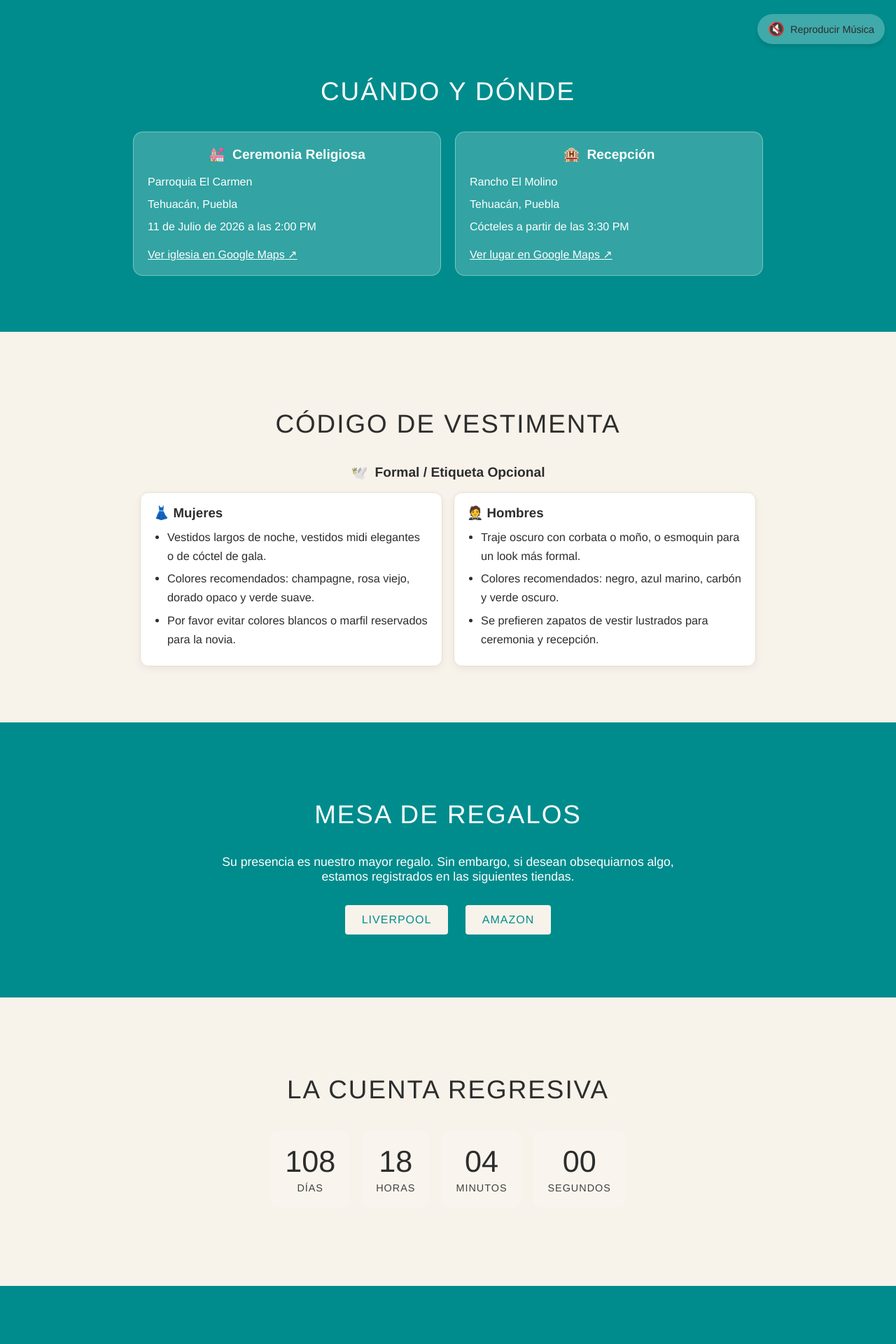
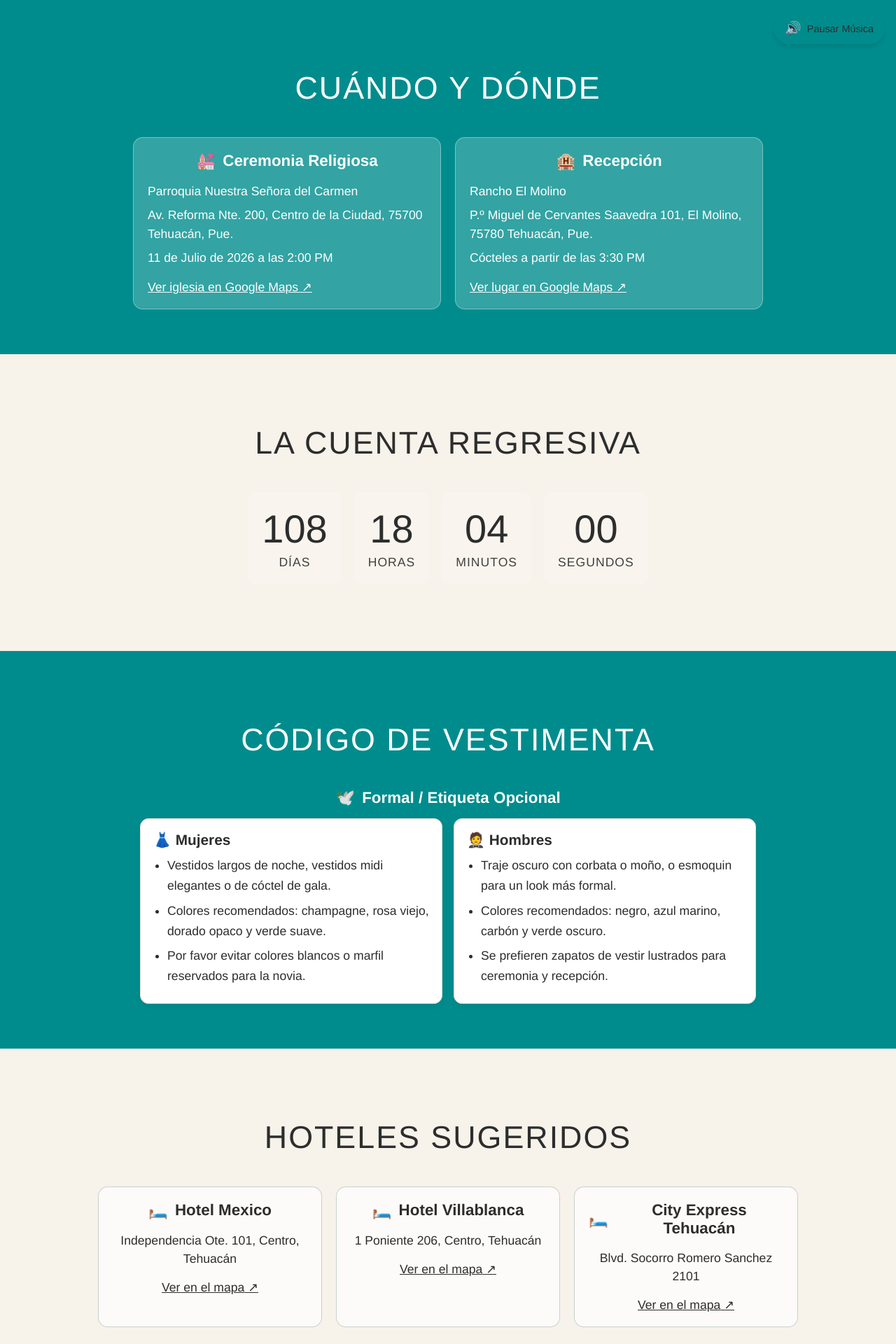
Before and after one commit to SlashGil/wedding, a Flask app: page / in a window 1280 px wide. Shown: the part 721-2641 px from the top of the page at 70% size. Run offline with Flask 3, Linux system fonts and the light colour scheme; data that the repository does not hold is empty.

Commit message:
:sparkles: Restore order and add address

```diff
--- a/wedding/static/css/style.css
+++ b/wedding/static/css/style.css
@@ -51,14 +51,14 @@ body {
 }
 
 .hero h1 {
-    font-size: 4em;
+    font-size: 4rem;
     margin: 0;
     font-weight: 300;
     letter-spacing: 5px;
 }
 
 .hero p {
-    font-size: 1.2em;
+    font-size: 1.3rem;
     font-weight: 300;
     letter-spacing: 2px;
     margin-top: 10px;
@@ -98,11 +98,11 @@ body {
 }
 
 .section {
-    padding: 5em 1.2em;
+    padding: 4rem 1.2rem;
 }
 
 .section h2 {
-    font-size: 2.3em;
+    font-size: 2.5rem;
     font-weight: 300;
     letter-spacing: 2px;
     margin-bottom: 1em;
@@ -126,7 +126,7 @@ body {
     justify-content: center;
     gap: 10px;
     margin-bottom: 1rem;
-    font-size: 1.2rem;
+    font-size: 1.3rem;
 }
 
 .venue-grid {
@@ -143,6 +143,7 @@ body {
     border: 1px solid rgba(255,255,255,0.35);
     border-radius: 14px;
     padding: 20px;
+    font-size: 1rem;
 }
 
 .section-light .venue-card,
@@ -185,6 +186,7 @@ body {
     margin-top: 0;
     margin-bottom: 10px;
     font-weight: 600;
+    font-size: 1.2rem;
 }
 
 .dress-card ul {
@@ -193,7 +195,7 @@ body {
 }
 
 .dress-card li {
-    font-size: 1.02em;
+    font-size: 1rem;
     line-height: 1.65;
     margin: 6px 0;
 }
@@ -217,12 +219,12 @@ body {
 }
 
 .countdown-box .number {
-    font-size: 2.7em;
+    font-size: 3rem;
     font-weight: 400;
 }
 
 .countdown-box .label {
-    font-size: 0.9em;
+    font-size: 1rem;
     text-transform: uppercase;
     letter-spacing: 1px;
     margin-top: 5px;
@@ -252,7 +254,7 @@ body {
     color: var(--brand);
     text-decoration: none;
     border-radius: 4px;
-    font-size: 1em;
+    font-size: 1rem;
     text-transform: uppercase;
     letter-spacing: 1px;
     transition: opacity 0.3s;
@@ -277,7 +279,7 @@ body {
     display: block;
     margin-top: 15px;
     font-weight: 500;
-    font-size: 0.9em;
+    font-size: 1rem;
     text-transform: uppercase;
     letter-spacing: 1px;
     color: #555;
@@ -293,6 +295,7 @@ body {
     border-radius: 6px;
     font-family: inherit;
     background-color: #fdfdfd;
+    font-size: 1rem;
 }
 
 .rsvp-form button {
@@ -304,7 +307,7 @@ body {
     border: none;
     cursor: pointer;
     border-radius: 6px;
-    font-size: 1.02em;
+    font-size: 1.1rem;
     letter-spacing: 1px;
     transition: opacity 0.3s;
 }
@@ -316,7 +319,7 @@ body {
 .rsvp-helper {
     margin-top: 8px;
     color: #666;
-    font-size: 0.85rem;
+    font-size: 0.9rem;
 }
 
 .flash-message {
@@ -327,6 +330,7 @@ body {
     max-width: 500px;
     border-radius: 6px;
     border: 1px solid #f1dfb6;
+    font-size: 1rem;
 }
 
 .rsvp-response {
@@ -338,6 +342,7 @@ body {
     border-radius: 12px;
     text-align: left;
     box-shadow: 0 6px 18px rgba(0,0,0,0.16);
+    font-size: 1rem;
 }
 
 .music-player {
@@ -366,7 +371,7 @@ body {
 }
 
 audio {
-    display: none; /* Hide default controls, we will use a custom button */
+    display: none;
 }
 
 #music-toggle {
@@ -390,6 +395,144 @@ audio {
     gap: 20px;
 }
 
+/* Desktop font sizes */
+@media (min-width: 769px) {
+    .hero h1 {
+        font-size: 5em;
+    }
+
+    .hero p {
+        font-size: 1.5em;
+    }
+
+    .section h2 {
+        font-size: 2.8em;
+    }
+
+    .icon-title {
+        font-size: 1.4rem;
+    }
+
+    .venue-card {
+        font-size: 1.1em;
+    }
+
+    .dress-card h3 {
+        font-size: 1.3em;
+    }
+
+    .dress-card li {
+        font-size: 1.1em;
+    }
+
+    .countdown-box .number {
+        font-size: 3.5em;
+    }
+
+    .countdown-box .label {
+        font-size: 1.1em;
+    }
+
+    .gift-table a {
+        font-size: 1.1em;
+    }
+
+    .rsvp-form label {
+        font-size: 1.1em;
+    }
+
+    .rsvp-form input,
+    .rsvp-form select,
+    .rsvp-form textarea {
+        font-size: 1em;
+    }
+
+    .rsvp-form button {
+        font-size: 1.1em;
+    }
+
+    .rsvp-helper {
+        font-size: 0.95rem;
+    }
+
+    .flash-message {
+        font-size: 1.1em;
+    }
+
+    .rsvp-response {
+        font-size: 1.1em;
+    }
+}
+
+/* Mobile responsive font sizing */
+@media (max-width: 768px) {
+    .hero h1 {
+        font-size: 3em;
+    }
+
+    .hero p {
+        font-size: 1.2em;
+    }
+
+    .section h2 {
+        font-size: 2.3em;
+    }
+
+    .icon-title {
+        font-size: 1.2rem;
+    }
+
+    .venue-card {
+        font-size: 1em;
+    }
+
+    .dress-card h3 {
+        font-size: 1.1em;
+    }
+
+    .dress-card li {
+        font-size: 1.02em;
+    }
+
+    .countdown-box .number {
+        font-size: 2.7em;
+    }
+
+    .countdown-box .label {
+        font-size: 0.9em;
+    }
+
+    .gift-table a {
+        font-size: 1em;
+    }
+
+    .rsvp-form label {
+        font-size: 0.9em;
+    }
+
+    .rsvp-form input,
+    .rsvp-form select,
+    .rsvp-form textarea {
+        font-size: 0.95em;
+    }
+
+    .rsvp-form button {
+        font-size: 1.02em;
+    }
+
+    .rsvp-helper {
+        font-size: 0.85rem;
+    }
+
+    .flash-message {
+        font-size: 1em;
+    }
+
+    .rsvp-response {
+        font-size: 1em;
+    }
+}
+
 @media (max-width: 600px) {
     .hero h1 {
         font-size: 2.8em;
--- a/wedding/templates/index.html
+++ b/wedding/templates/index.html
@@ -49,50 +48,18 @@
     <div class="venue-grid">
         <div class="venue-card">
             <div class="icon-title"><span>💒</span><strong data-i18n="ceremony">Church Ceremony</strong></div>
-            <p>Parroquia El Carmen</p>
-            <p>Tehuacán, Puebla</p>
+            <p>Parroquia Nuestra Señora del Carmen</p>
+            <p>Av. Reforma Nte. 200, Centro de la Ciudad, 75700 Tehuacán, Pue.</p>
             <p data-i18n="ceremony_date">July 11, 2026 at 2:00 PM</p>
-            <a class="map-link" href="https://maps.google.com/?q=Parroquia+El+Carmen+Tehuacan+Puebla" target="_blank" rel="noopener noreferrer"><span data-i18n="map">Open church in Google Maps</span> ↗</a>
+            <a class="map-link" href="https://maps.app.goo.gl/Be3seHVDAtp6nLEs7" target="_blank" rel="noopener noreferrer"><span data-i18n="map">Open church in Google Maps</span> ↗</a>
         </div>
         <div class="venue-card">
             <div class="icon-title"><span>🏨</span><strong data-i18n="reception">Reception Venue</strong></div>
             <p>Rancho El Molino</p>
-            <p>Tehuacán, Puebla</p>
+            <p>P.º Miguel de Cervantes Saavedra 101, El Molino, 75780 Tehuacán, Pue.</p>
             <p><span data-i18n="cocktails">Cocktails start at</span> <span data-i18n="cocktails_time">3:30 PM</span></p>
-            <a class="map-link" href="https://maps.google.com/?q=Rancho+El+Molino+Tehuacan+Puebla" target="_blank" rel="noopener noreferrer"><span data-i18n="map_venue">Open venue in Google Maps</span> ↗</a>
+            <a class="map-link" href="https://maps.app.goo.gl/yQG2cTohP3Vdb738A" target="_blank" rel="noopener noreferrer"><span data-i18n="map_venue">Open venue in Google Maps</span> ↗</a>
         </div>
-    </div>
-</div>
-
-<div class="section section-light">
-    <h2 data-i18n="dress_code">Dress Code</h2>
-    <div class="icon-title"><span>🕊️</span><strong data-i18n="formal">Formal / Black-Tie Optional</strong></div>
-    <div class="dress-grid">
-        <div class="dress-card">
-            <h3 data-i18n="women">👗 Women</h3>
-            <ul>
-                <li data-i18n="w_rule1">Long evening gowns, elegant midi dresses, or elevated cocktail dresses.</li>
-                <li data-i18n="w_rule2">Recommended palette: champagne, dusty rose, muted gold, and soft green.</li>
-                <li data-i18n="w_rule3">Please avoid white or ivory tones reserved for the bride.</li>
-            </ul>
-        </div>
-        <div class="dress-card">
-            <h3 data-i18n="men">🤵 Men</h3>
-            <ul>
-                <li data-i18n="m_rule1">Dark suit with tie or bow tie, or a tuxedo for a more formal look.</li>
-                <li data-i18n="m_rule2">Recommended colors: black, navy, charcoal, and deep green.</li>
-                <li data-i18n="m_rule3">Polished dress shoes are preferred for the ceremony and reception.</li>
-            </ul>
-        </div>
-    </div>
-</div>
-
-<div class="section section-dark">
-    <h2 data-i18n="registry">Gift Registry</h2>
-    <p style="font-size: 1.1em; max-width: 650px; margin: 0 auto 20px auto;" data-i18n="gift_msg">Your presence is the greatest gift of all. However, if you wish to honor us with a gift, we are registered at the following stores.</p>
-    <div class="gift-table">
-        <a href="https://mesaderegalos.liverpool.com.mx/milistaderegalos/51743882" target="_blank" rel="noopener noreferrer">Liverpool</a>
-        <a href="https://www.amazon.com/wedding/" target="_blank" rel="noopener noreferrer">Amazon</a>
     </div>
 </div>
 
@@ -119,6 +86,56 @@
 </div>
 
 <div class="section section-dark">
+    <h2 data-i18n="dress_code">Dress Code</h2>
+    <div class="icon-title"><span>🕊️</span><strong data-i18n="formal">Formal / Black-Tie Optional</strong></div>
+    <div class="dress-grid">
+        <div class="dress-card">
+            <h3 data-i18n="women">👗 Women</h3>
+            <ul>
+                <li data-i18n="w_rule1">Long evening gowns, elegant midi dresses, or elevated cocktail dresses.</li>
+                <li data-i18n="w_rule2">Recommended palette: champagne, dusty rose, muted gold, and soft green.</li>
+                <li data-i18n="w_rule3">Please avoid white or ivory tones reserved for the bride.</li>
+            </ul>
+            {% if pinterest_links.women %}
+                <a class="map-link" href="{{ pinterest_links.women }}" target="_blank" rel="noopener noreferrer" style="margin-top: 15px;">Inspiration Board 📌</a>
+            {% endif %}
+        </div>
+        <div class="dress-card">
+            <h3 data-i18n="men">🤵 Men</h3>
+            <ul>
+                <li data-i18n="m_rule1">Dark suit with tie or bow tie, or a tuxedo for a more formal look.</li>
+                <li data-i18n="m_rule2">Recommended colors: black, navy, charcoal, and deep green.</li>
+                <li data-i18n="m_rule3">Polished dress shoes are preferred for the ceremony and reception.</li>
+            </ul>
+            {% if pinterest_links.men %}
+                <a class="map-link" href="{{ pinterest_links.men }}" target="_blank" rel="noopener noreferrer" style="margin-top: 15px;">Inspiration Board 📌</a>
+            {% endif %}
+        </div>
+    </div>
+</div>
+
+<div class="section section-light">
+    <h2 data-i18n="hotels">Suggested Hotels</h2>
+    <div class="hotels-grid">
+        <div class="venue-card">
+            <div class="icon-title"><span>🛏️</span><strong>Hotel Mexico</strong></div>
+            <p>Independencia Ote. 101, Centro, Tehuacán</p>
+            <a class="map-link" href="https://maps.google.com/?q=Hotel+Mexico+Tehuacan" target="_blank" rel="noopener noreferrer"><span data-i18n="view_map">View on Map</span> ↗</a>
+        </div>
+        <div class="venue-card">
+            <div class="icon-title"><span>🛏️</span><strong>Hotel Villablanca</strong></div>
+            <p>1 Poniente 206, Centro, Tehuacán</p>
+            <a class="map-link" href="https://maps.google.com/?q=Hotel+Villablanca+Tehuacan" target="_blank" rel="noopener noreferrer"><span data-i18n="view_map">View on Map</span> ↗</a>
+        </div>
+        <div class="venue-card">
+            <div class="icon-title"><span>🛏️</span><strong>City Express Tehuacán</strong></div>
+            <p>Blvd. Socorro Romero Sanchez 2101</p>
+            <a class="map-link" href="https://maps.google.com/?q=City+Express+Tehuacan" target="_blank" rel="noopener noreferrer"><span data-i18n="view_map">View on Map</span> ↗</a>
+        </div>
+    </div>
+</div>
+
+<div class="section section-dark">
     <h2 data-i18n="photos">Our Photos</h2>
     <div class="photos">
         {% if photos and photos|length > 0 %}
@@ -291,7 +296,7 @@
             rsvp_adults: "Adultos reservados:",
             rsvp_kids: "Niños que asisten:",
             rsvp_no: "Gracias por avisarnos. Te extrañaremos en nuestro día especial.",
-            rsvp_update: "Si necesitas actualizar tu respuesta, vuelve a utilizar tu enlace de invitación.",
+            rsvp_update: "Si necesitas actualizar tu respuesta, vuelve a utilizar tu enlace de invitation.",
             rsvp_title: "Confirmar Asistencia",
             form_name: "Nombre",
             form_attend: "¿Nos acompañarás?",
@@ -308,7 +313,7 @@
         }
     };
 
-    let currentLang = 'es';
+    let currentLang = 'en';
 
     function setLang(lang, buttonElement) {
         currentLang = lang;
@@ -336,22 +340,45 @@
             }
         }
 
-        // Update music button text
         updateMusicButtonText();
     }
 
-    // Initialize with ES
     document.addEventListener('DOMContentLoaded', function() {
         setLang('es', document.querySelector('.lang-btn[onclick*="es"]'));
+
+        const audio = document.getElementById('bg-music');
+        const musicContainer = document.getElementById('music-container');
+
+        const playPromise = audio.play();
+        if (playPromise !== undefined) {
+            playPromise.then(_ => {
+                updateMusicButtonText();
+            }).catch(error => {
+                console.log("Autoplay was prevented.", error);
+
+                const initialPlay = () => {
+                    audio.play().then(() => {
+                        updateMusicButtonText();
+                        document.body.removeEventListener('click', initialPlay);
+                        document.body.removeEventListener('touchstart', initialPlay);
+                    }).catch(err => {
+                        console.log("Manual play failed:", err);
+                    });
+                };
+
+                document.body.addEventListener('click', initialPlay);
+                document.body.addEventListener('touchstart', initialPlay);
+            });
+        }
+
+        musicContainer.addEventListener('click', toggleMusic);
     });
 
-    // --- Audio Control ---
     const audio = document.getElementById('bg-music');
     const musicIcon = document.getElementById('music-icon');
     const musicText = document.getElementById('music-text');
     const musicContainer = document.getElementById('music-container');
 
-    // Set a reliable volume
     audio.volume = 0.4;
 
     function updateMusicButtonText() {
@@ -368,23 +395,13 @@
 
     function toggleMusic() {
         if (audio.paused) {
-            let playPromise = audio.play();
-            if (playPromise !== undefined) {
-                playPromise.then(_ => {
-                    // Playback started
-                    updateMusicButtonText();
-                }).catch(error => {
-                    console.log("Audio playback failed: ", error);
-                    alert("Unable to play music. This is usually due to browser autoplay policies or the music file link being blocked.");
-                });
-            }
+            audio.play().then(updateMusicButtonText).catch(error => console.log("Audio playback failed: ", error));
         } else {
             audio.pause();
             updateMusicButtonText();
         }
     }
 
-    // --- Countdown Timer ---
     const weddingDate = new Date("July 11, 2026 14:00:00").getTime();
 
     const timer = setInterval(function () {
```
Also changed, not shown: other parts of wedding/templates/index.html (+12 -28 lines), wedding/admin.py (+14 -1 lines), wedding/main_routes.py (+27 -3 lines), wedding/templates/admin.html (+17 -0 lines).
